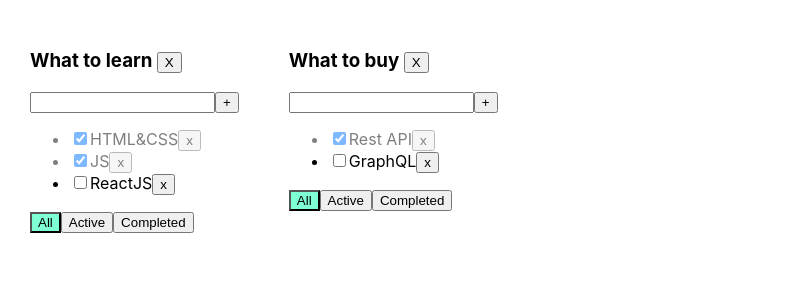
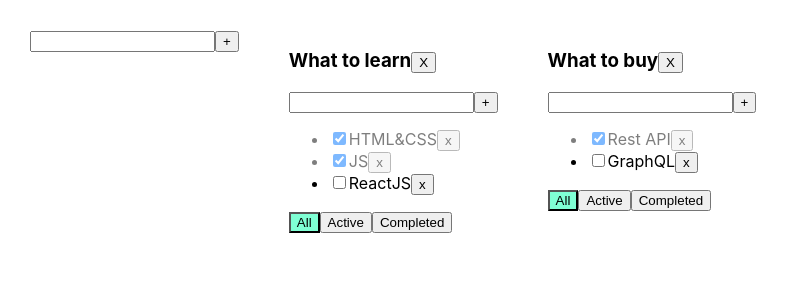
Before and after one commit to KombinatorVit/my-todo-list, a React (Create React App) app: page / in a window 1280 px wide. Shown: the top 300 px of the page, without its empty margins (0-789 px from the left). Built offline with nearby package versions, Linux system fonts and the light colour scheme.

Commit message:
Вторник 2. Универсальные компоненты

```diff
--- /dev/null
+++ b/src/AddItemForm.tsx
@@ -0,0 +1,50 @@
+import React, {ChangeEvent, KeyboardEvent, useState} from 'react';
+
+
+type AddItemFormPropsType = {
+    addItem: (title:string) => void
+}
+
+const AddItemForm = (props: AddItemFormPropsType) => {
+    let [title, setTitle] = useState('');
+    let [error, setError] = useState<string | null>(null);
+
+    function onAddTaskHandler() {
+        if (title.trim() !== '') {
+            props.addItem(title);
+            setTitle('');
+        } else {
+            setError('Title is required!')
+        }
+
+    }
+
+
+    function onChangeHandler(e: ChangeEvent<HTMLInputElement>) {
+        setTitle(e.currentTarget.value);
+    }
+
+    function onKeyPressHandler(e: KeyboardEvent<HTMLInputElement>) {
+        setError(null)
+        if (e.key === 'Enter') {
+            onAddTaskHandler();
+        }
+    }
+
+
+    return(
+        <div>
+            <input value={title}
+                   onChange={onChangeHandler}
+                   onKeyPress={onKeyPressHandler}
+                   className={error ? 'error': ''}
+            />
+            <button onClick={onAddTaskHandler}>+</button>
+            {error && <div className={'error-message'}>{error}</div>}
+        </div>
+
+
+    )
+}
+
+export default AddItemForm;
--- a/src/App.tsx
+++ b/src/App.tsx
@@ -2,6 +2,7 @@ import React, {useState} from 'react';
 import './App.css';
 import {TodoList} from './TodoList';
 import {v1} from 'uuid';
+import AddItemForm from './AddItemForm';
 
 export type TasksType = {
     id: string
@@ -24,8 +25,6 @@ type TaskStateType = {
 function App() {
 
 
-
-
     // const [tasks, setTasks] = useState([
     //     {id: v1(), title: 'HTML&CSS', isDone: true},
     //     {id: v1(), title: 'JS', isDone: true},
@@ -34,13 +33,14 @@ function App() {
     //     {id: v1(), title: 'GraphQL ', isDone: false},
     // ]);
 
-       let todolistID1 = v1()
-    let todolistID2 = v1()
+    let todolistID1 = v1();
+    let todolistID2 = v1();
+
 
     let [todolists, setTodolists] = useState<Array<TodolistsType>>([
         {id: todolistID1, title: 'What to learn', filter: 'all'},
         {id: todolistID2, title: 'What to buy', filter: 'all'},
-    ])
+    ]);
 
     let [tasks, setTasks] = useState<TaskStateType>({
         [todolistID1]: [
@@ -53,70 +53,81 @@ function App() {
             {id: v1(), title: 'Rest API', isDone: true},
             {id: v1(), title: 'GraphQL', isDone: false},
         ]
-    })
+    });
+
+    function addTodolist(title: string) {
+        let newTodolistId = v1();
+        let newTodolist: TodolistsType = {id: newTodolistId, title, filter: 'all'};
+        setTodolists([newTodolist, ...todolists]);
+        setTasks({
+            ...tasks,
+            [newTodolistId]: []
+        });
+    }
+
+    function changeFilter(value: FilterValuesType, todolistID: string) {
 
 
-
-    function changeFilter(value: FilterValuesType, todolistID:string) {
-
-        // let todolist = todolists.find(tl => tl.id === todolistID)
-        // if(todolist){
-        //     todolist.filter = value
-        //     setTodolists([...todolists])
-        // }
-
-        setTodolists(todolists.map(el => el.id === todolistID ?{...el, filter: value}: el ))
+        setTodolists(todolists.map(el => el.id === todolistID ? {...el, filter: value} : el));
 
 
     }
 
-    function removeTask(id: string, todolistId:string) {
-        //    let todolistTasks = tasks[todolistId]
-        //
-        // tasks[todolistId] = todolistTasks.filter(task => task.id !== id)
-        //
-        // setTasks({...tasks});
+    function removeTask(id: string, todolistId: string) {
 
-        setTasks({...tasks, [todolistId] : tasks[todolistId].filter(el => el.id !== id)})
+
+        setTasks({...tasks, [todolistId]: tasks[todolistId].filter(el => el.id !== id)});
     }
 
     function addTask(title: string, todolistId: string) {
-        // let task = {id: v1(), title: title, isDone: true};
-        // let newTasks = [task, ...tasks];
-        // setTasks(newTasks);
+
         let task = {id: v1(), title: title, isDone: true};
 
-        let todolistTasks = tasks[todolistId]
-        tasks[todolistId] = [task, ...todolistTasks]
+        let todolistTasks = tasks[todolistId];
+        tasks[todolistId] = [task, ...todolistTasks];
 
-        setTasks({...tasks})
+        setTasks({...tasks});
 
     }
 
+    function changeTaskTitle(id: string, newTitle: string, todolistId: string) {
+
+        setTasks({...tasks, [todolistId]: tasks[todolistId].map(el => el.id === id ? {...el, title: newTitle} : el )})
+    }
+
     function changeTaskStatus(id: string, isDone: boolean, todolistId: string) {
-        // let task = tasks.find(t => t.id == id);
-        // if (task) {
-        //     task.isDone = isDone;
-        //     setTasks([...tasks]);
-        // }
 
-        setTasks({...tasks, [todolistId] :tasks[todolistId].map(el => el.id===id ?{...el,isDone} : el)})
+
+        setTasks({...tasks, [todolistId]: tasks[todolistId].map(el => el.id === id ? {...el, isDone} : el)});
     }
 
 
     function removeTodolist(id: string) {
-           setTodolists(todolists.filter(t => t.id !==id))
-        delete tasks[id]
+        setTodolists(todolists.filter(t => t.id !== id));
+        delete tasks[id];
 
-        setTasks({...tasks})
+        setTasks({...tasks});
     }
 
 
+    let changeTodolistTitle = (todolistId: string, newTitle: string) => {
+        // const todolist = todolists.find(tl => tl.id === todoListId);
+        // if (todolist) {
+        //     todolist.title = newTitle;
+        //     setTodolists([...todolists]);
+        // }
+
+        setTodolists(todolists.map(td => td.id=== todolistId ?{...td, title:newTitle} : td  ))
+
+
+    };
+
     return (
         <div className="App">
+            <AddItemForm addItem={addTodolist}/>
             {todolists.map(t => {
 
-                let taskForTodolist = tasks[t.id]
+                let taskForTodolist = tasks[t.id];
 
                 if (t.filter === 'active') {
                     taskForTodolist = tasks[t.id].filter(t => !t.isDone);
@@ -137,8 +148,11 @@ function App() {
                         changeTaskStatus={changeTaskStatus}
                         filter={t.filter}
                         removeTodolist={removeTodolist}
+                        changeTaskTitle={changeTaskTitle}
+                        changeTodolistTitle={changeTodolistTitle}
+
                     />
-                )
+                );
             })}
         </div>
 
--- /dev/null
+++ b/src/EditableSpan.tsx
@@ -0,0 +1,29 @@
+import React, {useState, ChangeEvent} from 'react';
+
+
+type EditableSpanPropsType = {
+    title:string
+    onChange: (newValue: string) => void
+}
+function EditableSpan(props: EditableSpanPropsType) {
+    let [editMode, setEditMode] = useState(false);
+    let [title, setTitle] = useState('');
+
+    const activateEditMode = () => {
+        setEditMode(true);
+        setTitle(props.title)
+
+    };
+    const activateViewMode = () => {
+        setEditMode(false)
+    props.onChange(title)
+    };
+    const onChangeHandler = (e: ChangeEvent<HTMLInputElement>) => setTitle(e.currentTarget.value);
+
+    return editMode
+        ? <input value={title} onChange={onChangeHandler} onBlur={activateViewMode} autoFocus/>
+        : <span onDoubleClick={activateEditMode}>{props.title}</span>
+
+}
+
+export default EditableSpan;
--- a/src/TodoList.tsx
+++ b/src/TodoList.tsx
@@ -1,45 +1,31 @@
-import React, {ChangeEvent, useState, KeyboardEvent} from 'react';
+import React, {ChangeEvent} from 'react';
 import {FilterValuesType, TasksType} from './App';
+import AddItemForm from './AddItemForm';
+import EditableSpan from './EditableSpan';
 
 export type TodoListPropsType = {
     id: string
     title: string
     tasks: Array<TasksType>
-    removeTask: (id: string, todolistId:string) => void
-    changeFilter: (value: FilterValuesType, todolistID:string) => void
+    removeTask: (id: string, todolistId: string) => void
+    changeFilter: (value: FilterValuesType, todolistID: string) => void
     addTask: (title: string, todolistId: string) => void
-    changeTaskStatus:(id:string, isDone:boolean, todolistId: string) => void
+    changeTaskStatus: (id: string, isDone: boolean, todolistId: string) => void
     filter: FilterValuesType
     removeTodolist: (id: string) => void
+    changeTaskTitle: (taskId: string, newValue: string, todoListId: string) => void
+    changeTodolistTitle: (id: string, newTitle: string) => void
 }
 
 export function TodoList(props: TodoListPropsType) {
-    let [title, setTitle] = useState('');
-    let [error, setError] = useState<string| null>(null);
 
-    function onAddTaskHandler() {
-        if(title.trim() !== ''){
-            props.addTask(title.trim(),props.id);
-            setTitle('');
-        }else {
-            setError('Title is required!')
-        }
+    function onAddTaskHandler(title: string) {
+        props.addTask(title, props.id);
 
     }
 
-    function removeTodolistHandler (){
-        props.removeTodolist(props.id)
-    }
-
-    function onChangeHandler(e: ChangeEvent<HTMLInputElement>) {
-        setTitle(e.currentTarget.value);
-    }
-
-    function onKeyPressHandler(e: KeyboardEvent<HTMLInputElement>) {
-        setError(null)
-        if (e.key === 'Enter') {
-            onAddTaskHandler();
-        }
+    function removeTodolistHandler() {
+        props.removeTodolist(props.id);
     }
 
     function onAllClickHandler() {
@@ -54,19 +40,18 @@ export function TodoList(props: TodoListPropsType) {
         props.changeFilter('completed', props.id);
     }
 
+    function changeTodolistTitle(newTitle: string) {
+        props.changeTodolistTitle(props.id, newTitle);
+
+    }
 
     return (
         <div>
-            <h3>{props.title} <button onClick={removeTodolistHandler}>X</button> </h3>
-            <div>
-                <input value={title}
-                       onChange={onChangeHandler}
-                       onKeyPress={onKeyPressHandler}
-                className={error ? 'error': ''}
-                />
-                <button onClick={onAddTaskHandler}>+</button>
-                {error && <div className={'error-message'}>{error}</div>}
-            </div>
+            <h3><EditableSpan title={props.title} onChange={changeTodolistTitle}/>
+                <button onClick={removeTodolistHandler}>X</button>
+
+            </h3>
+            <AddItemForm addItem={onAddTaskHandler}/>
             <ul>
 
                 {props.tasks.map((t) => {
@@ -74,17 +59,29 @@ export function TodoList(props: TodoListPropsType) {
                         props.removeTask(t.id, props.id);
                     }
 
-                    const onChangeStatusHandler =(e:ChangeEvent<HTMLInputElement>)=>{
-                        let newIsDoneValue = e.currentTarget.checked
-                        props.changeTaskStatus(t.id, newIsDoneValue, props.id )
-                    }
+                    const onChangeStatusHandler = (e: ChangeEvent<HTMLInputElement>) => {
+                        let newIsDoneValue = e.currentTarget.checked;
+                        props.changeTaskStatus(t.id, newIsDoneValue, props.id);
+                    };
+
+                    const onChangeTitleHandler = (newValue: string) => {
+                        props.changeTaskTitle(t.id, newValue, props.id,);
+                    };
 
                     return (
-                        <li key={t.id} className={t.isDone ? 'is-done': ''}>
-                            <input type="checkbox" checked={t.isDone} onChange={onChangeStatusHandler}/>
-                            <span>{t.title}</span>
-
-                            <button onClick={removeTaskHandler}>x</button>
+                        <li key={t.id} className={t.isDone ? 'is-done' : ''}>
+                            <input type="checkbox"
+                                   checked={t.isDone}
+                                   onChange={onChangeStatusHandler}
+                            />
+                            <EditableSpan
+                                title={t.title}
+                                onChange={onChangeTitleHandler}
+                            />
+                            <button
+                                onClick={removeTaskHandler}>
+                                x
+                            </button>
                         </li>
 
 
@@ -94,9 +91,14 @@ export function TodoList(props: TodoListPropsType) {
 
             </ul>
             <div>
-                <button className={props.filter ==='all' ? 'active-filter' : ''} onClick={onAllClickHandler}>All</button>
-                <button className={props.filter ==='active' ? 'active-filter' : ''} onClick={onActiveClickHandler}>Active</button>
-                <button className={props.filter ==='completed' ? 'active-filter' : ''} onClick={onCompletedClickHandler}>Completed</button>
+                <button className={props.filter === 'all' ? 'active-filter' : ''} onClick={onAllClickHandler}>All
+                </button>
+                <button className={props.filter === 'active' ? 'active-filter' : ''}
+                        onClick={onActiveClickHandler}>Active
+                </button>
+                <button className={props.filter === 'completed' ? 'active-filter' : ''}
+                        onClick={onCompletedClickHandler}>Completed
+                </button>
             </div>
         </div>
     );
```
Lines whose indentation alone changed are shown as unchanged.
